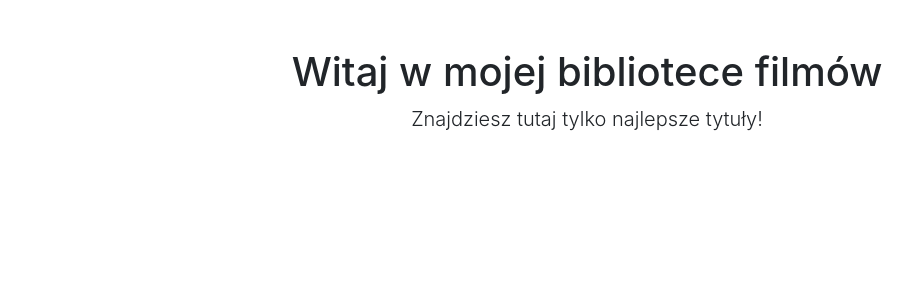
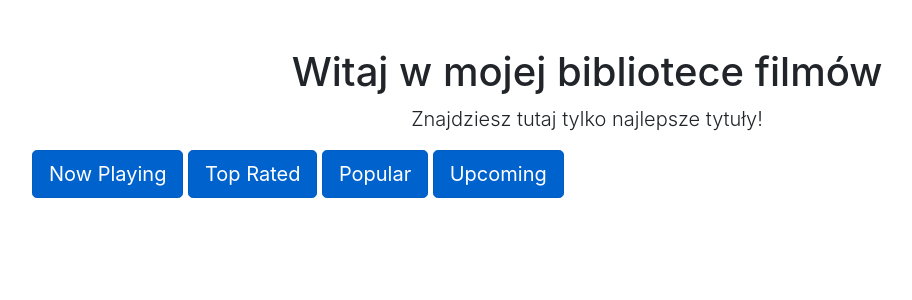
Before and after one commit to AdziaMichalak/movies_catalogue, a Flask app: page / in a window 1280 px wide. Shown: the part 56-356 px from the top of the page, without its empty margins (53-965 px from the left). Run offline with Flask 2, Linux system fonts and the light colour scheme; data that the repository does not hold is empty; some libraries are stand-ins or nearby versions.

Commit message:
complete

```diff
--- a/main.py
+++ b/main.py
@@ -1,30 +1,38 @@
-from flask import Flask, render_template, url_for
+from flask import Flask, render_template, url_for, request
 import tmdb_client
 import random
 
 app = Flask(__name__)
 
-@app.route("/")
+@app.route('/')
 def homepage():
-    movies = tmdb_client.get_movies(how_many=12)
-    return render_template("homepage.html", movies=movies)
+    lists = ["top_rated", "upcoming", "popular", "now_playing"]
+    selected_list = request.args.get('list_type', "popular")
+    if selected_list not in lists:
+        selected_list = "popular"
+    movies = tmdb_client.get_movies(how_many=12, list_type=selected_list)
+    return render_template("homepage.html", movies=movies, current_list=selected_list, lists=lists)
+
+#@app.route("/")
+#def homepage():
+    #movies = tmdb_client.get_movies(how_many=12)
+    #return render_template("homepage.html", movies=movies)
 
 @app.context_processor
 def utility_processor():
-    def tmdb_poster_url(path, size):
+    def tmdb_image_url(path, size):
         return tmdb_client.get_poster_urls(path, size)
-    return {"tmdb_poster_url": tmdb_poster_url}
-
-#@app.route("/movie/<movie_id>")
-#def movie_details(movie_id):
-    details = tmdb_client.get_single_movie(movie_id)
-    return render_template("movie_details.html", movie=details)
+    return {"tmdb_image_url": tmdb_image_url}
 
 @app.route("/movie/<movie_id>")
 def movie_details(movie_id):
-   details = tmdb_client.get_single_movie(movie_id)
-   cast = tmdb_client.get_single_movie_cast(movie_id)
-   return render_template("movie_details.html", movie=details, cast=cast)
+    details = tmdb_client.get_single_movie(movie_id)
+    #cast = tmdb_client.get_single_movie_cast(movie_id)
+    cast = tmdb_client.get_cast(movie_id, how_many=8)
+    movie_images = tmdb_client.get_movie_images(movie_id)
+    selected_backdrop = random.choice(movie_images['backdrops'])
+    return render_template("movie_details.html", movie=details, cast=cast, selected_backdrop=selected_backdrop)
+
 
 if __name__ == '__main__':
     app.run(debug=True)
--- a/templates/homepage.html
+++ b/templates/homepage.html
@@ -6,10 +6,17 @@
         <h1 class="mt-5">Witaj w mojej bibliotece filmów</h1>
         <p class="lead">Znajdziesz tutaj tylko najlepsze tytuły!</p>
     </div>
+    <div class="col-lg-12 mb-4">
+        <a href="{{ url_for('homepage', list_type="now_playing") }}" class="btn btn-primary btn-lg active" role="button" aria-pressed="true" >Now Playing</a>
+        <a href="{{ url_for('homepage', list_type="Top Rated") }}" class="btn btn-primary btn-lg active" role="button" aria-pressed="true">Top Rated</a>
+        <a href="{{ url_for('homepage', list_type="Popular") }}" class="btn btn-primary btn-lg active" role="button" aria-pressed="true">Popular</a>
+        <a href="{{ url_for('homepage', list_type="Upcoming") }}" class="btn btn-primary btn-lg active" role="button" aria-pressed="true">Upcoming</a>
+
+    </div>
     {% for movie in movies %}
     <div class="col-lg-3 col-md-6 mb-4">
         <div class="card h-100">
-            <img class="card-img-top" src={{ tmdb_poster_url(movie.poster_path, "w500") }} alt="">
+            <img class="card-img-top" src={{ tmdb_image_url(movie.poster_path, "w500") }} alt="">
             <div class="card-body" style="background: rgb(181, 182, 183); text-align: center;">
                 <h4 class="card-title" style="vertical-align: super;">{{ movie.title }}</h4>
             </div>
--- a/templates/index.html
+++ b/templates/index.html
@@ -9,7 +9,9 @@
     <meta name="author" content="">
     <title>Biblioteka filmowa Adzi i Ukaszka</title>
     <!-- Bootstrap core CSS -->
-    <link rel="stylesheet" href="https://stackpath.bootstrapcdn.com/bootstrap/4.3.1/css/bootstrap.min.css" integrity="sha384-ggOyR0iXCbMQv3Xipma34MD+dH/1fQ784/j6cY/iJTQUOhcWr7x9JvoRxT2MZw1T" crossorigin="anonymous">
+     <!-- <link href="vendor/bootstrap/css/bootstrap.min.css" rel="stylesheet"> -->
+  <link rel="stylesheet" href="https://stackpath.bootstrapcdn.com/bootstrap/4.4.1/css/bootstrap.min.css" integrity="sha384-Vkoo8x4CGsO3+Hhxv8T/Q5PaXtkKtu6ug5TOeNV6gBiFeWPGFN9MuhOf23Q9Ifjh" crossorigin="anonymous">
+  <!-- <script src="https://stackpath.bootstrapcdn.com/bootstrap/4.4.1/js/bootstrap.min.js" integrity="sha384-wfSDF2E50Y2D1uUdj0O3uMBJnjuUD4Ih7YwaYd1iqfktj0Uod8GCExl3Og8ifwB6" crossorigin="anonymous"></script> -->
 
   </head>
 
--- a/tmdb_client.py
+++ b/tmdb_client.py
@@ -8,17 +8,30 @@ app = Flask(__name__)
 app.config["SECRET_KEY"] = 'alamakota'
 
 def get_popular_movies():
-    url = "https://api.themoviedb.org/3/movie/popular"
-    headers = {'Authorization': "Bearer %s" % "eyJhbGciOiJIUzI1NiJ9.eyJhdWQiOiI4NzVjYzBlZWYxNTg4OGM4YTRjNjI1ZjcwMjc4ZTlmMCIsInN1YiI6IjYyYzU4NzJiZThkMDI4MDBjOWFiM2MxNCIsInNjb3BlcyI6WyJhcGlfcmVhZCJdLCJ2ZXJzaW9uIjoxfQ.vyREpDimE4jZ_ib1fRxB08D0cQlZI6Z5bPaRAa2vxlU"}
-    r =  requests.get(url, headers=headers)
-    return r.json()
+    endpoint = "https://api.themoviedb.org/3/movie/popular"
+    headers = {
+        "Authorization": f"Bearer {API_TOKEN}"
+    }
+    endpoint_2 = endpoint + "?api_key=" + API_TOKEN
+    response = requests.get(endpoint_2, headers=headers)
+    return response.json()
+
+def get_movies_list(list_type):
+    endpoint = f"https://api.themoviedb.org/3/movie/{list_type}"
+    headers = {
+         "Authorization": f"Bearer {API_TOKEN}"
+    }
+    endpoint_2 = endpoint + "?api_key=" + API_TOKEN
+    response = requests.get(endpoint_2, headers=headers)
+    response.raise_for_status()
+    return response.json()
 
 def get_poster_urls(poster_api_path, size):
     tmdb_url = "https://image.tmdb.org/t/p/"
     poster_url = f"{tmdb_url}{size}{poster_api_path}"
     return poster_url
 
-def get_movies(how_many):
+def get_movies(how_many, list_type='popular'):
     data = get_popular_movies()
     random.shuffle(data['results'])
     return data["results"][:how_many]
@@ -28,7 +41,8 @@ def get_single_movie(movie_id):
     headers = {
         "Authorization": f"Bearer {API_TOKEN}"
     }
-    response = requests.get(endpoint, headers=headers)
+    endpoint_2 = endpoint + "?api_key=" + API_TOKEN
+    response = requests.get(endpoint_2, headers=headers)
     return response.json()
 
 def get_single_movie_cast(movie_id):
@@ -36,13 +50,19 @@ def get_single_movie_cast(movie_id):
     headers = {
         "Authorization": f"Bearer {API_TOKEN}"
     }
-    response = requests.get(endpoint, headers=headers)
+    endpoint_2 = endpoint + "?api_key=" + API_TOKEN
+    response = requests.get(endpoint_2, headers=headers)
     return response.json()["cast"]
+
+def get_cast(movie_id, how_many=8):
+    data = get_single_movie_cast(movie_id)
+    return data[:how_many]
 
 def get_movie_images(movie_id):
     endpoint = f"https://api.themoviedb.org/3/movie/{movie_id}/images"
     headers = {
         "Authorization": f"Bearer {API_TOKEN}"
     }
-    response = requests.get(endpoint, headers=headers)
+    endpoint_2 = endpoint + "?api_key=" + API_TOKEN
+    response = requests.get(endpoint_2, headers=headers)
     return response.json()
```
Also changed, not shown: templates/movie_details.html (+11 -3 lines).
